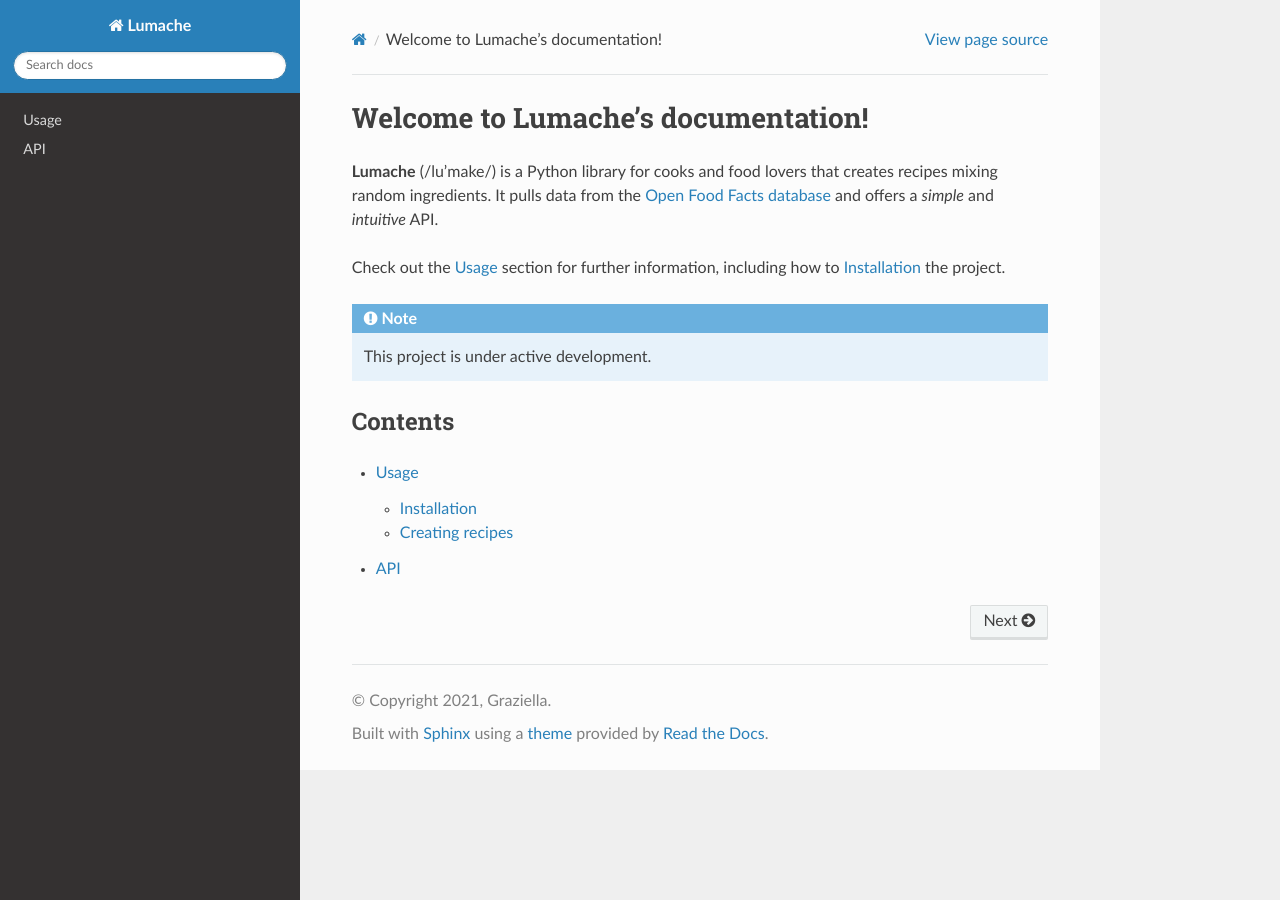
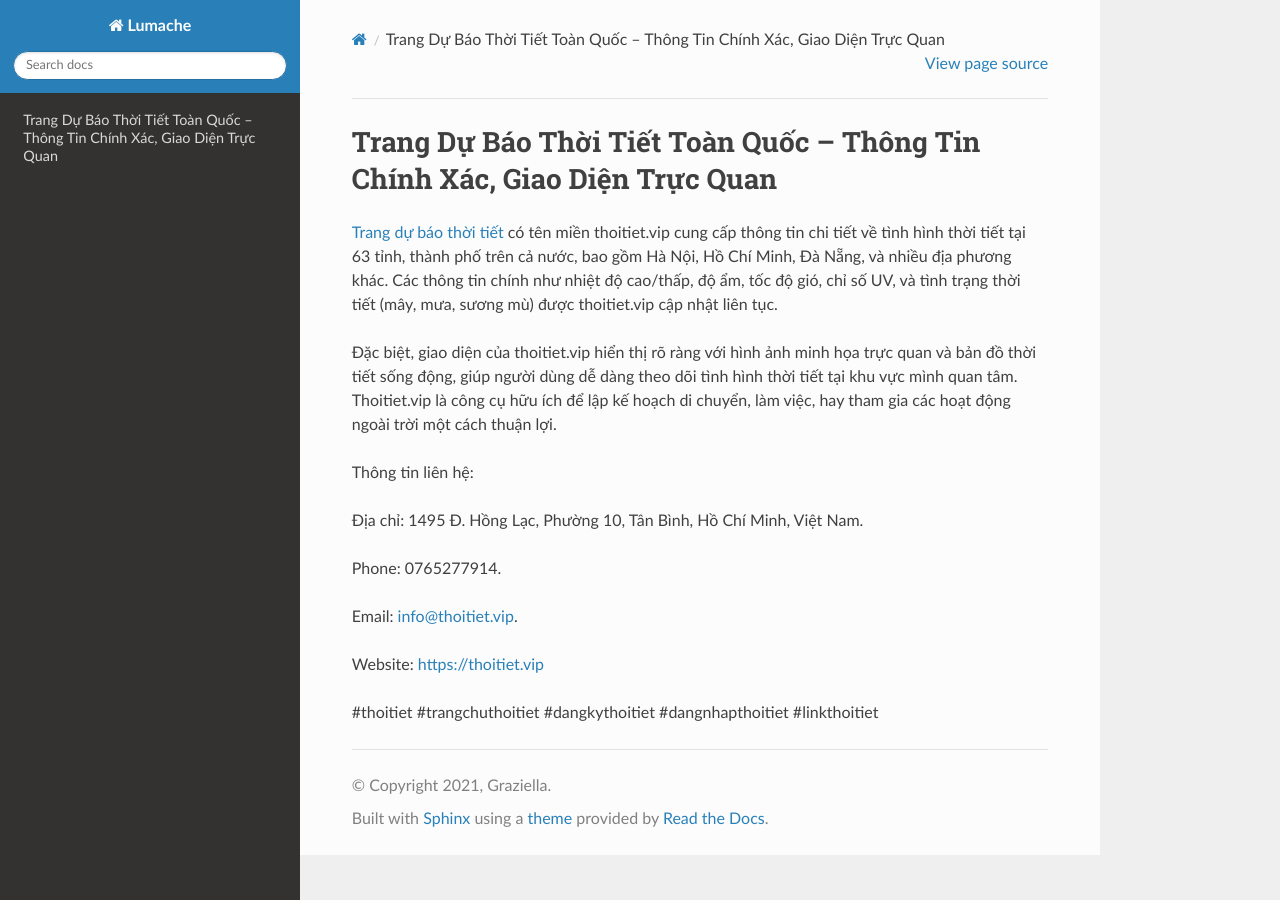
Before and after one commit to parkisngan19/thoitietvip1, a Sphinx documentation site: the page built from docs/source/index.rst, in a window 1280 px wide. Built offline with Sphinx 7.4.7 and the Read the Docs theme 3.1.0, drawn with Linux system fonts in a browser that asks for light colours.

Commit message:
Update index.rst

```diff
--- a/docs/source/index.rst
+++ b/docs/source/index.rst
@@ -1,22 +1,18 @@
-Welcome to Lumache's documentation!
+Trang Dự Báo Thời Tiết Toàn Quốc – Thông Tin Chính Xác, Giao Diện Trực Quan
 ===================================
 
-**Lumache** (/lu'make/) is a Python library for cooks and food lovers
-that creates recipes mixing random ingredients.
-It pulls data from the `Open Food Facts database <https://world.openfoodfacts.org/>`_
-and offers a *simple* and *intuitive* API.
+`Trang dự báo thời tiết <https://thoitiet.vip>`_ có tên miền thoitiet.vip cung cấp thông tin chi tiết về tình hình thời tiết tại 63 tỉnh, thành phố trên cả nước, bao gồm Hà Nội, Hồ Chí Minh, Đà Nẵng, và nhiều địa phương khác. Các thông tin chính như nhiệt độ cao/thấp, độ ẩm, tốc độ gió, chỉ số UV, và tình trạng thời tiết (mây, mưa, sương mù) được thoitiet.vip cập nhật liên tục.
 
-Check out the :doc:`usage` section for further information, including
-how to :ref:`installation` the project.
+Đặc biệt, giao diện của thoitiet.vip hiển thị rõ ràng với hình ảnh minh họa trực quan và bản đồ thời tiết sống động, giúp người dùng dễ dàng theo dõi tình hình thời tiết tại khu vực mình quan tâm. Thoitiet.vip là công cụ hữu ích để lập kế hoạch di chuyển, làm việc, hay tham gia các hoạt động ngoài trời một cách thuận lợi.
 
-.. note::
+Thông tin liên hệ:
 
-   This project is under active development.
+Địa chỉ: 1495 Đ. Hồng Lạc, Phường 10, Tân Bình, Hồ Chí Minh, Việt Nam.
 
-Contents
---------
+Phone: 0765277914.
 
-.. toctree::
+Email: info@thoitiet.vip.
 
-   usage
-   api
+Website: https://thoitiet.vip
+
+#thoitiet #trangchuthoitiet #dangkythoitiet #dangnhapthoitiet #linkthoitiet
```
